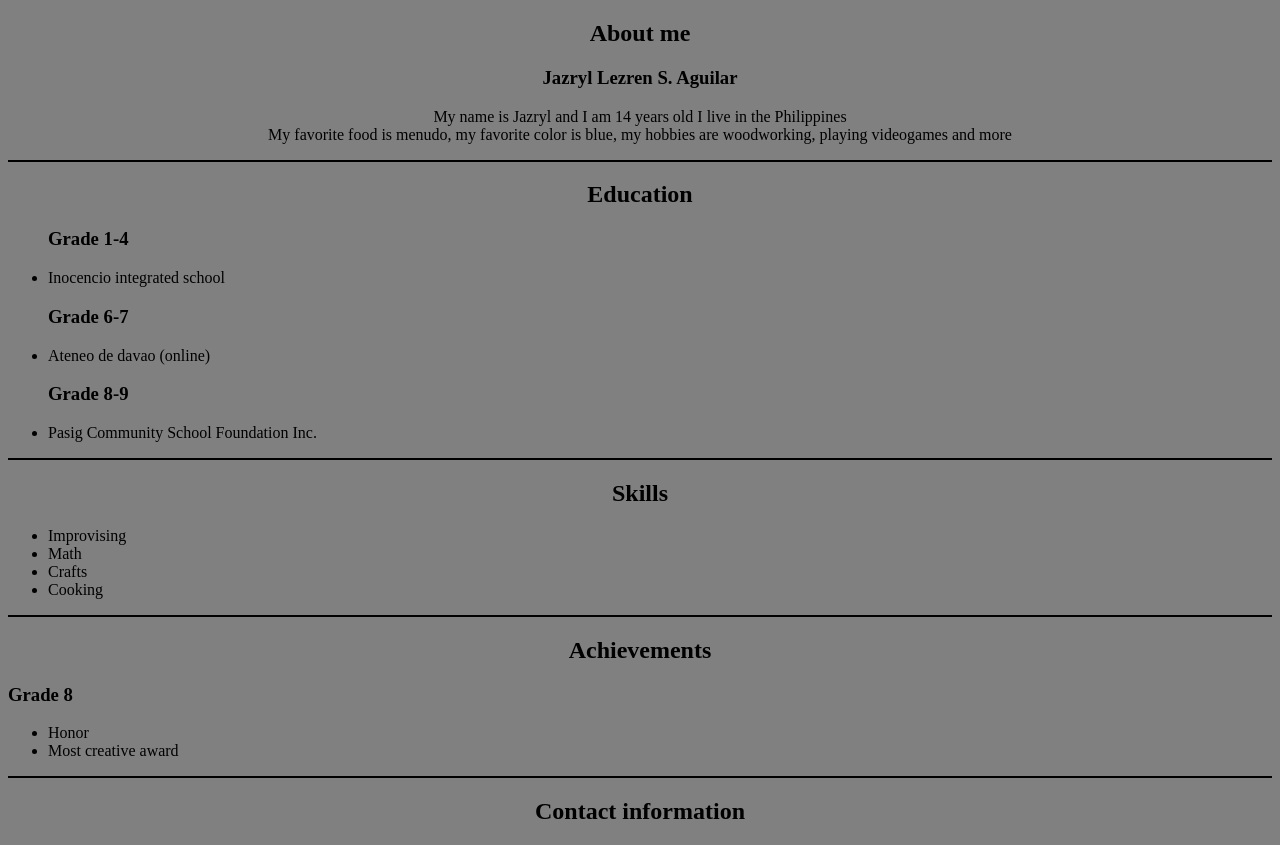
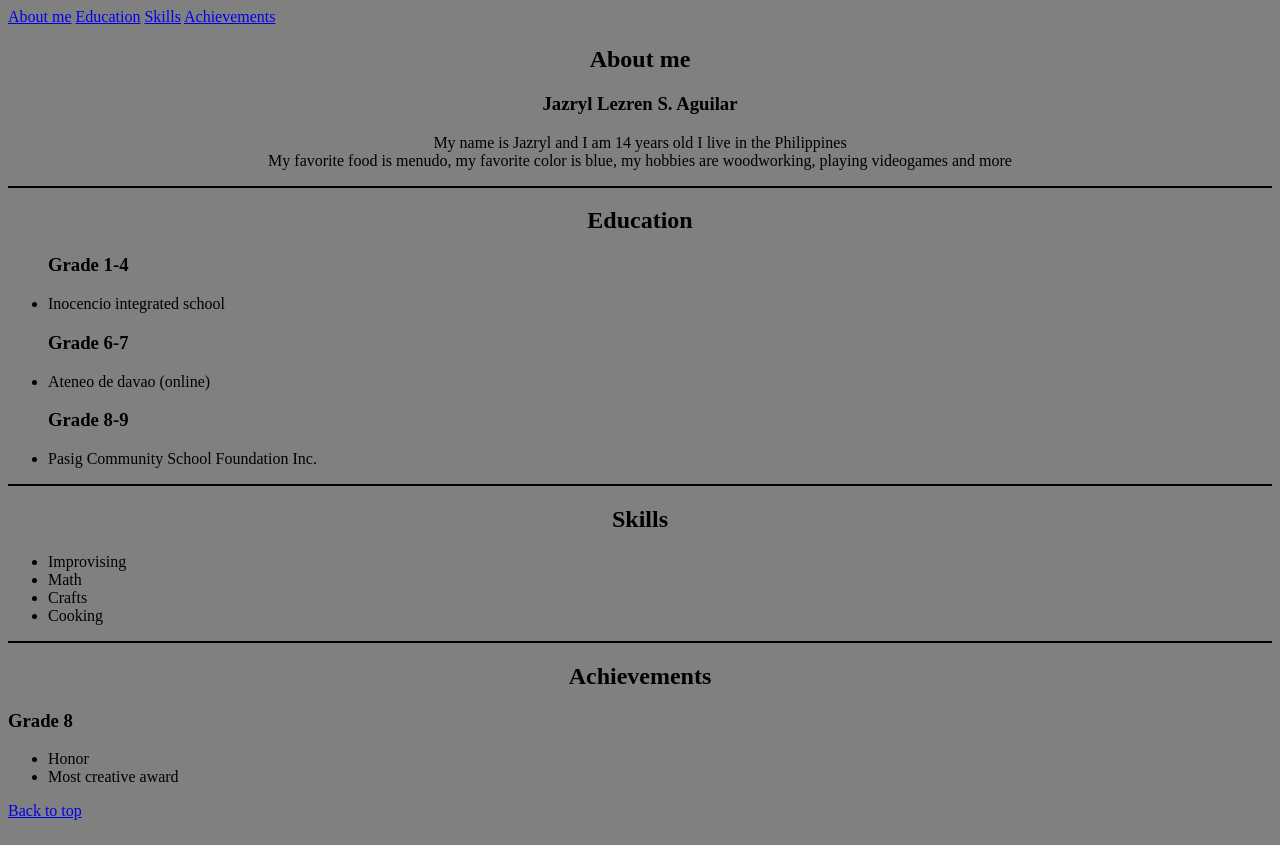
Before and after one commit to JazrylAguilar/my_resume, a plain HTML site: page index.html in a window 1280 px wide. Drawn offline with Linux system fonts and the light colour scheme.

Commit message:
Update index.html

```diff
--- a/index.html
+++ b/index.html
@@ -5,14 +5,25 @@
     <meta name="viewport" content="width=device-width, initial-scale=1.0">
     <title>Jazryl Aguilar's Resume</title>
 </head>
+<section class="Top" id="Top"></section>
+<nav>
+<a href="#About">About me</a>
+<a href="#Education">Education</a>
+<a href="#Skills">Skills</a>
+<a href="#Achievements">Achievements</a>
+</nav>
+
 <body bgcolor="grey">
+<section class="About" id="About">
 <h2 align="center">About me</h2>
 <h3 align="center">Jazryl Lezren S. Aguilar</h3>
 <p align="center">My name is Jazryl and I am 14 years old I live in the Philippines
 <br> My favorite food is menudo, my favorite color is blue, my hobbies are woodworking, playing videogames and more
 </p>
+</section>
 
 <hr color="black">
+<section class="Education" id="Education">
 <h2 align="center">Education</h2>
 <ul>
     <h3>Grade 1-4</h3>
@@ -22,7 +33,9 @@
     <h3>Grade 8-9</h3>
     <li>Pasig Community School Foundation Inc.</li>
 </ul>
+</section>
 
+<section class="Skills" id="Skills">
 <hr color="black">
 <h2 align="center">Skills</h2>
 <ul>
@@ -31,8 +44,8 @@
     <li>Crafts</li>
     <li>Cooking</li>
 </ul>
-
-
+</section>
+<section class="Achievements" id="Achievements">
 <hr color="black">
 <h2 align="center">Achievements</h2>
 <h3>Grade 8</h3>
@@ -40,9 +53,8 @@
     <li>Honor</li>
     <li>Most creative award</li>
 </ul>
+</section>
 
-<hr color="black">
-<h2 align="center">Contact information</h2>
-
+<a href="#Top">Back to top</a>
 </body>
 </html>
```
